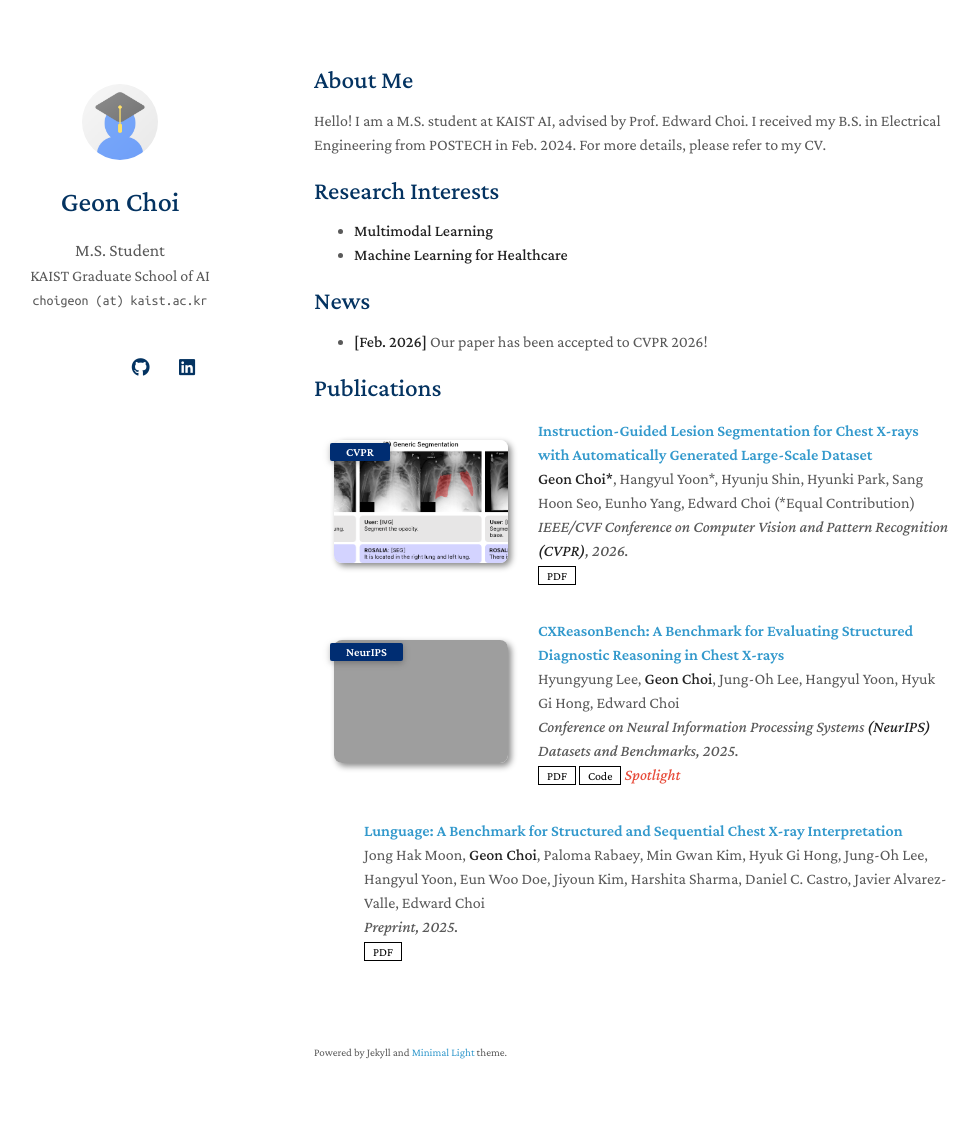
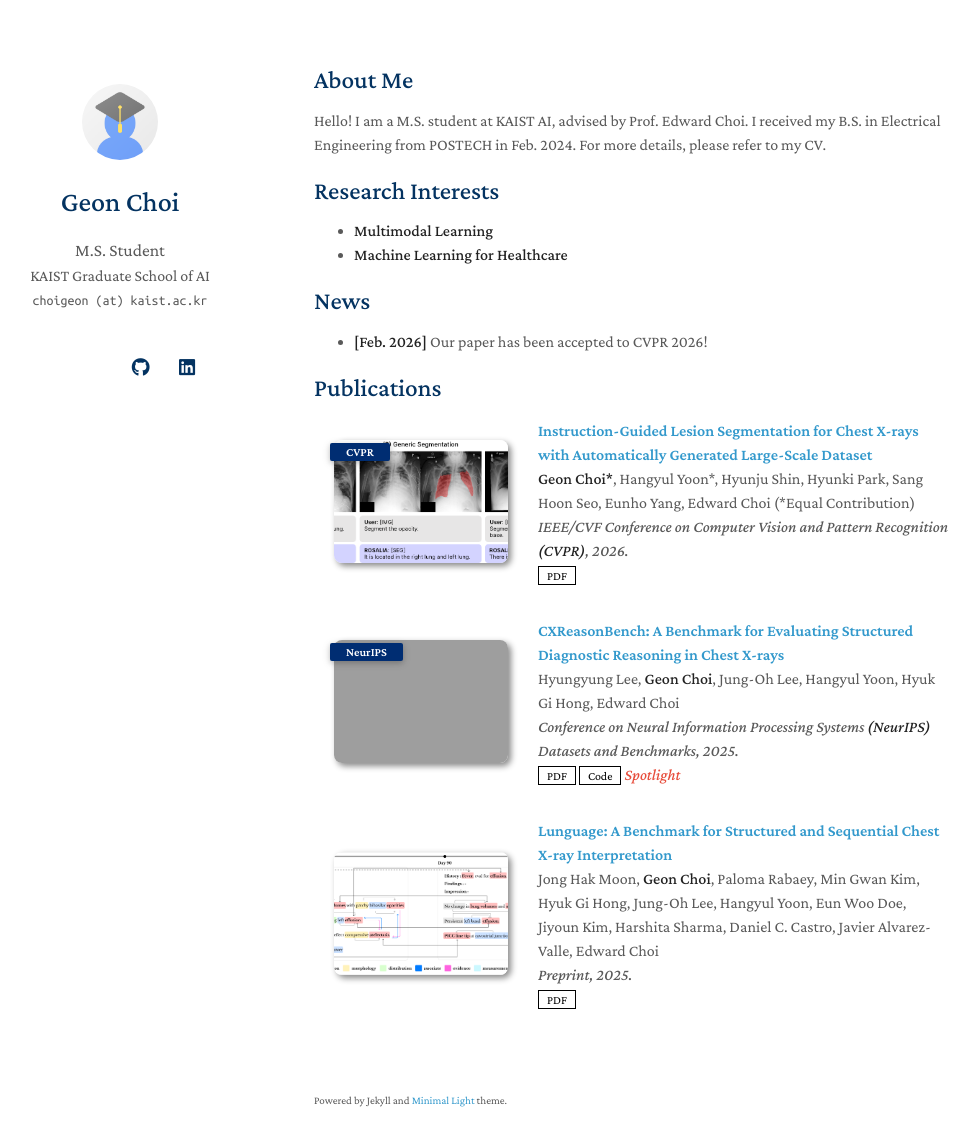
Before and after one commit to checkoneee/checkoneee.github.io, a Jekyll site: the page built from index.md, in a window 1280 px wide and 1181 px high. Shown: the top 1146 px of the window, without its empty margins (156-1134 px from the left). Built offline with Jekyll 4.4.1, drawn with Linux system fonts in a browser that asks for light colours; a style sheet for code colours, icons or effects is not loaded; our own code applies the rules of GitHub Pages for plain Markdown files; grey boxes are pictures that could not be loaded.

Commit message:
lunguage

```diff
--- a/_data/publications.yml
+++ b/_data/publications.yml
@@ -26,5 +26,5 @@ main:
     pdf: https://arxiv.org/abs/2505.21190.pdf
     #code: https://github.com/MrGiovanni/ContinualLearning
     #bibtex: https://bib.yliu.me/MICCAI23.txt
-    #image: ./assets/img/teaser_example_2.png
+    image: ./assets/img/Lunguage.png
     #notes: Early Accept
```
Also changed, not shown: assets/img/Lunguage.png (added).
